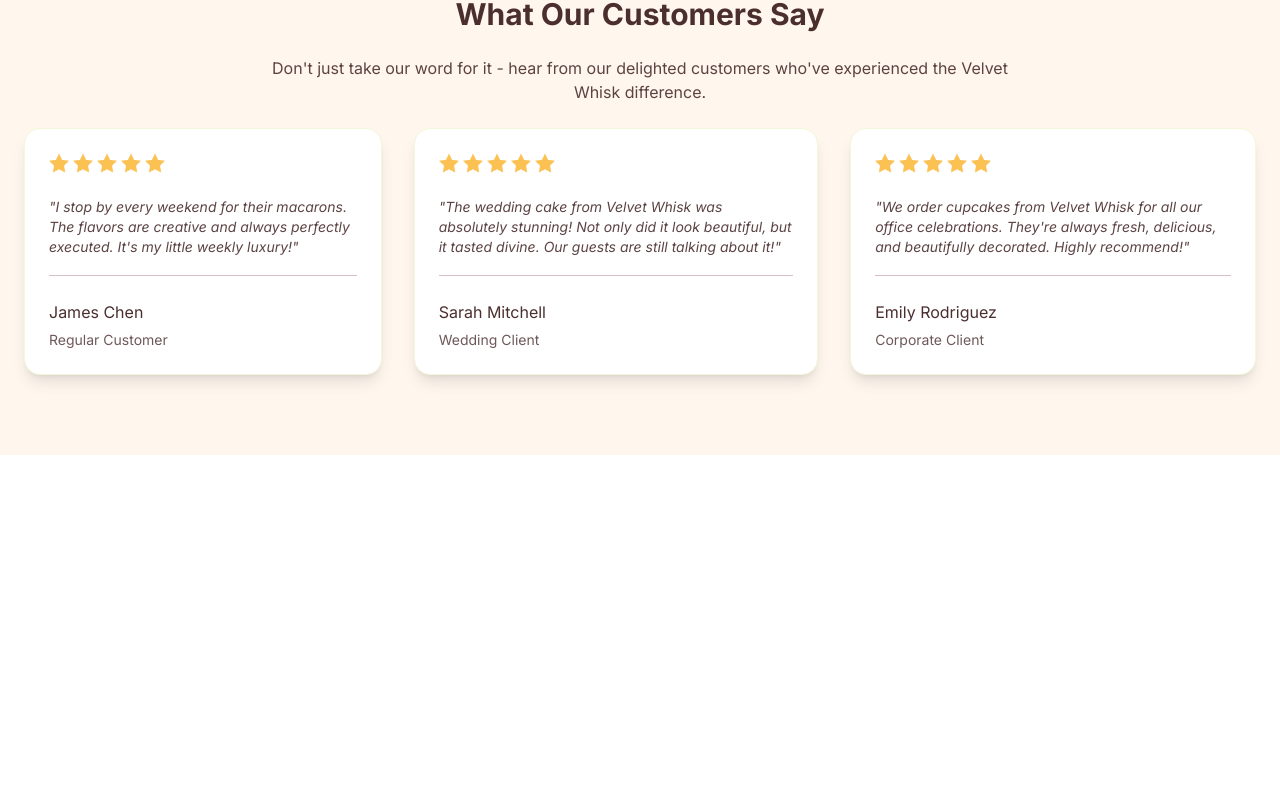
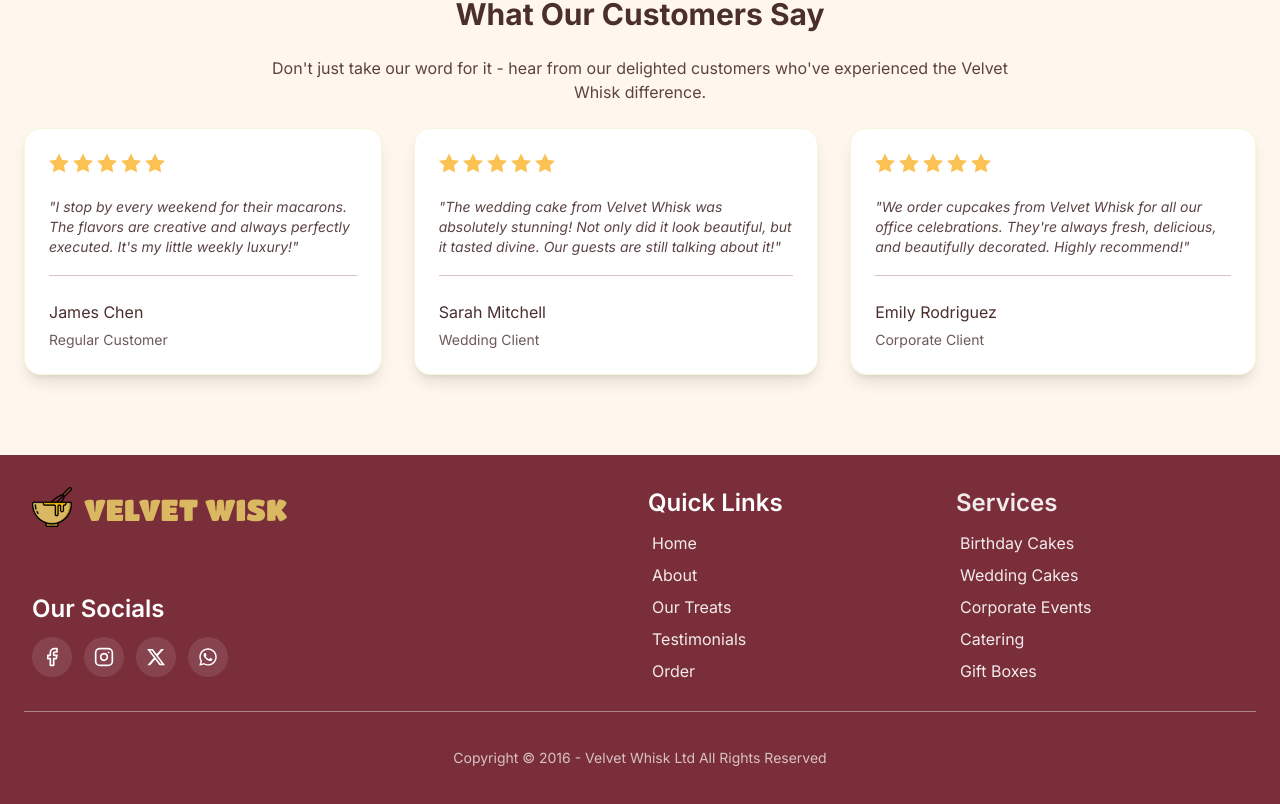
Before and after one commit to nick-baker99/velvet-whisk, a React (Vite) app: page / in a window 1280 px wide. Shown: the part 2632-3436 px from the top of the page. Before the commit the page ends 3087 px from the top, so only its background shows below. Built offline with nearby package versions, Linux system fonts and the light colour scheme.

Commit message:
site footer

```diff
--- a/src/App.tsx
+++ b/src/App.tsx
@@ -1,4 +1,5 @@
 import { useState } from 'react';
+import Footer from './components/Footer';
 import Header from './components/Header';
 import LandingPage from './pages/LandingPage';
 
@@ -8,6 +9,7 @@
     <main className="min-h-screen font-inter">
       <Header />
       <LandingPage />
+      <Footer />
     </main>
   )
 }
--- /dev/null
+++ b/src/components/Footer.tsx
@@ -0,0 +1,62 @@
+import React from 'react';
+import footerLogo from '../assets/images/velvet-whisk-logo-light-medium.png';
+import { LuFacebook, LuInstagram } from "react-icons/lu";
+import { FaXTwitter, FaWhatsapp } from "react-icons/fa6";
+
+const Footer = () => {
+  return (
+    <footer className="bg-burgundy-500 p-6">
+      <div className="max-w-7xl mx-auto grid md:grid-cols-[2fr_1fr_1fr]">
+        <div className="p-2 flex flex-col justify-between gap-4">
+          <a href="#home" className="flex items-end gap-3">
+            <img src={footerLogo} alt="velvet whisk logo" className="max-w-8 lg:max-w-10" />
+            <span className="text-2xl lg:text-3xl font-titan text-tacha-500 whitespace-nowrap">VELVET WISK</span>
+          </a>
+          <div className="">
+            <h3 className="text-2xl text-white font-semibold mb-3">Our Socials</h3>
+            <div className="space-x-3">
+              <a href="#instagram" className="bg-white/10 hover:bg-white/20 text-white inline-block p-2.5 w-10 h-10 rounded-full transition-colors duration-300">
+                <LuFacebook className="w-full h-full" />
+              </a>
+              <a href="#instagram" className="bg-white/10 hover:bg-white/20 text-white inline-block p-2.5 w-10 h-10 rounded-full transition-colors duration-300">
+                <LuInstagram className="w-full h-full" />
+              </a>
+              <a href="#x" className="bg-white/10 hover:bg-white/20 text-white inline-block p-2.5 w-10 h-10 rounded-full transition-colors duration-300">
+                <FaXTwitter className="w-full h-full" />
+              </a>
+              <a href="#facebook" className="bg-white/10 hover:bg-white/20 text-white inline-block p-2.5 w-10 h-10 rounded-full transition-colors duration-300">
+                <FaWhatsapp className="w-full h-full" />
+              </a>
+            </div>
+          </div>
+        </div>
+        <div className="p-2">
+          <h3 className="text-2xl text-white font-semibold mb-3">Quick Links</h3>
+          <ul className="space-y-2 pl-1">
+            <li><a href="" className="text-white/90 hover:text-tacha-500 transition-colors">Home</a></li>
+            <li><a href="" className="text-white/90 hover:text-tacha-500 transition-colors">About</a></li>
+            <li><a href="" className="text-white/90 hover:text-tacha-500 transition-colors">Our Treats</a></li>
+            <li><a href="" className="text-white/90 hover:text-tacha-500 transition-colors">Testimonials</a></li>
+            <li><a href="" className="text-white/90 hover:text-tacha-500 transition-colors">Order</a></li>
+          </ul>
+        </div>
+        <div className="p-2">
+          <h3 className="text-2xl text-white/90 font-semibold mb-3">Services</h3>
+          <ul className="space-y-2 pl-1">
+            <li><a href="" className="text-white/90 hover:text-tacha-500 transition-colors">Birthday Cakes</a></li>
+            <li><a href="" className="text-white/90 hover:text-tacha-500 transition-colors">Wedding Cakes</a></li>
+            <li><a href="" className="text-white/90 hover:text-tacha-500 transition-colors">Corporate Events</a></li>
+            <li><a href="" className="text-white/90 hover:text-tacha-500 transition-colors">Catering</a></li>
+            <li><a href="" className="text-white/90 hover:text-tacha-500 transition-colors">Gift Boxes</a></li>
+          </ul>
+        </div>
+        <hr className="col-span-full border-white opacity-40 my-5" />
+        <div className="col-span-full text-center p-4">
+          <p className="text-sm text-white opacity-70">Copyright © 2016 - <script>document.write(new Date().getFullYear())</script> Velvet Whisk Ltd All Rights Reserved</p>
+        </div>
+      </div>
+    </footer>
+  )
+}
+
+export default Footer
```
